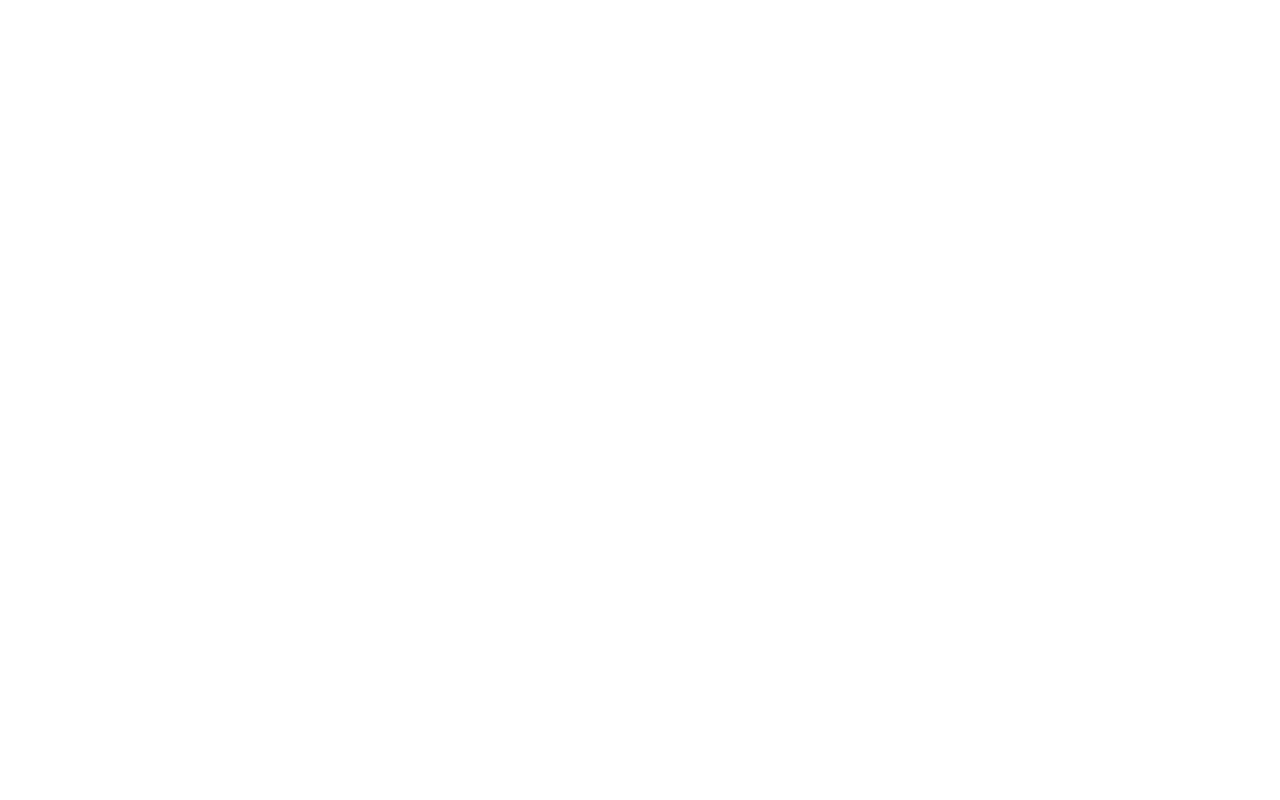
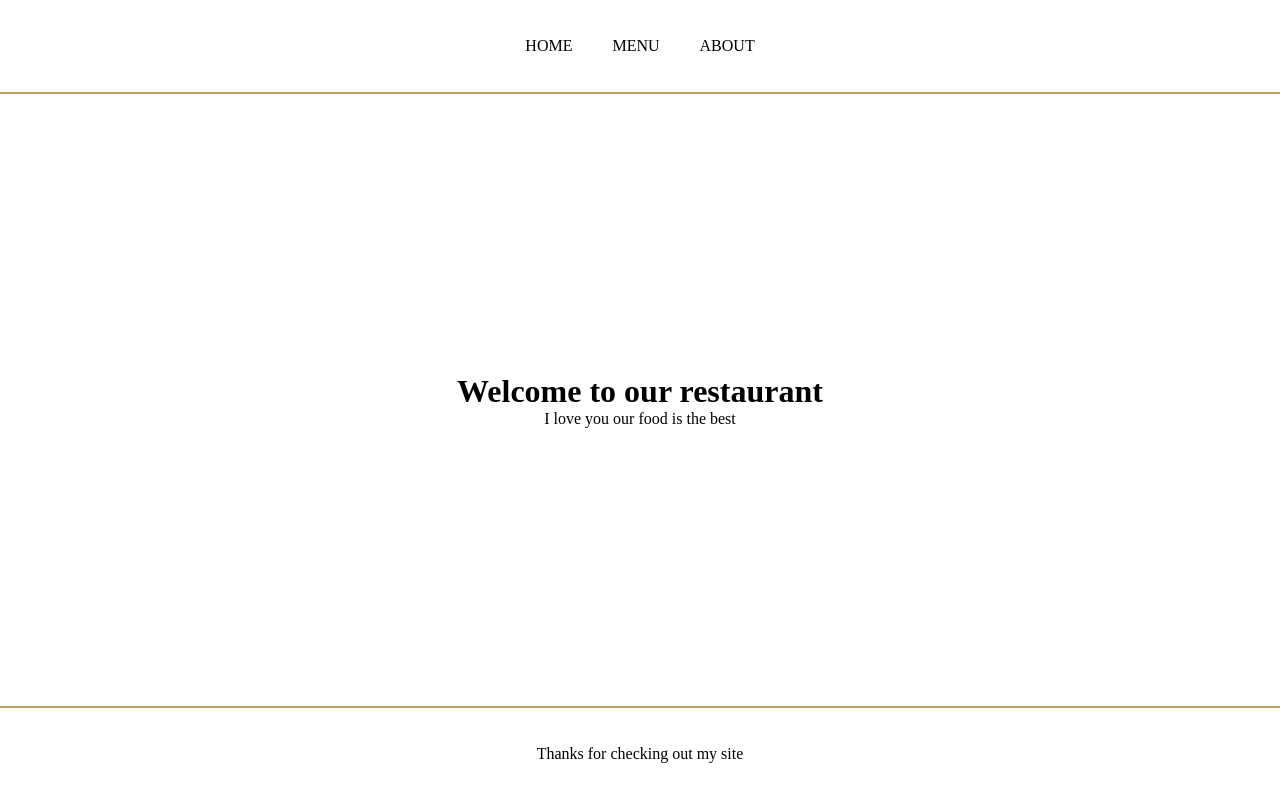
Before and after one commit to pmcmahan1/restaurant, a website: page dist/index.html in a window 1280 px wide. Drawn offline with Linux system fonts and the light colour scheme.

Commit message:
Working on it

```diff
--- a/dist/index.html
+++ b/dist/index.html
@@ -4,10 +4,26 @@
     <meta charset="UTF-8">
     <meta http-equiv="X-UA-Compatible" content="IE=edge">
     <meta name="viewport" content="width=device-width, initial-scale=1.0">
+    <link rel="stylesheet" href="style.css">
     <title>Document</title>
 </head>
 <body>
-    <div id="content"></div>
+    <div id="content">
+        <nav>
+            <ul>
+                <li>Home</li>
+                <li>Menu</li>
+                <li>About</li>
+            </ul>
+        </nav>
+        <main>
+            <h1 class="hometext">Welcome to our restaurant</h1>
+            <p class="hometextp">I love you our food is the best</p>
+        </main>
+        <footer>
+            <p class="footer">Thanks for checking out my site</p>
+        </footer>
+    </div>
     <script src="main.js"></script>
 </body>
 </html>
--- /dev/null
+++ b/dist/style.css
@@ -0,0 +1,49 @@
+
+* {
+    margin: 0;
+    padding: 0;
+    box-sizing: border-box;
+    text-align: center;
+  }
+
+#content {
+    width: 100vw;
+    height: 100vh;
+    display: flex;
+    flex-direction: column;
+    justify-content: space-between;
+}
+
+nav {
+    display: flex;
+    height: 94px;
+    border-bottom: 2px solid #c59d5f;
+  }
+
+ul {
+    width: 100%;
+    display: flex;
+    justify-content: center;
+    align-items: center;
+    list-style: none;
+  }
+
+li {
+    margin: 0 20px;
+    text-transform: uppercase;
+  }
+
+.main {
+    height: 100%;
+    max-height: calc(100% - 188px);
+    overflow: scroll;
+  }
+
+  footer {
+    height: 94px;
+    border-top: 2px solid #c59d5f;
+    display: flex;
+  }
+  footer p {
+    margin: auto;
+  }
```
